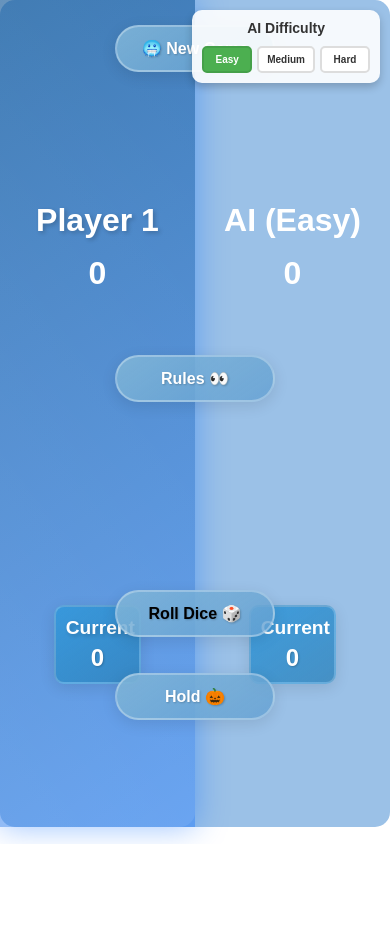
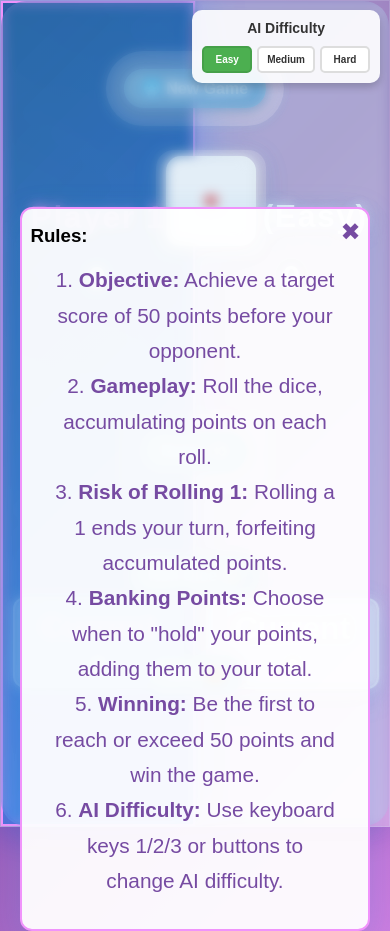
Before and after one commit to RoopeshMerwade/Dice-Game, a website: page index.html in a window 390 px wide. Before the commit the page ends 844 px from the top, so only its background shows below. Drawn offline with nearby package versions, Linux system fonts and the light colour scheme.

Commit message:
Enhance CSS for improved visual aesthetics and responsiveness, including animated gradients, refined button styles, and updated layout properties.

```diff
--- a/dice.css
+++ b/dice.css
@@ -12,28 +12,31 @@ html {
   --c3: #f093fb;
 
   --_g: var(--c3) 0 120deg, #0000 0;
-  background: conic-gradient(from -60deg at 50% calc(100% / 3), var(--_g)),
-    conic-gradient(from 120deg at 50% calc(200% / 3), var(--_g)),
-    conic-gradient(
-      from 60deg at calc(200% / 3),
-      var(--c3) 60deg,
-      var
-      #0000 0
-    ),
-    conic-gradient(from 180deg at calc(100% / 3), var(--c1) 60deg, var(--_g)),
-    linear-gradient(
-      90deg,
-      var(--c1) calc(100% / 6),
-      var(--c2) 0 50%,
-      var(--c1) 0 calc(500% / 6),
-      var(--c2) 0
-    );
-  background-size: calc(1.732 * var(--s)) var(--s);
+  background: linear-gradient(135deg, #667eea 0%, #764ba2 50%, #f093fb 100%);
+  min-height: 100vh;
+  /* Add a subtle animated gradient overlay */
+  background-size: 200% 200%;
+  animation: gradientMove 8s ease-in-out infinite;
+}
+
+@keyframes gradientMove {
+  0% {
+    background-position: 0% 50%;
+  }
+  50% {
+    background-position: 100% 50%;
+  }
+  100% {
+    background-position: 0% 50%;
+  }
 }
 
 body {
   overflow: hidden;
   position: relative;
+  /* Add a glassy overlay for depth */
+  background: rgba(255, 255, 255, 0.05);
+  backdrop-filter: blur(2px);
 }
 
 .container {
@@ -41,74 +44,89 @@ body {
   display: flex;
   align-items: center;
   justify-content: center;
-  background-color: #9bc1e7;
+  background: rgba(255, 255, 255, 0.18);
+  box-shadow: 0 8px 32px 0 rgba(31, 38, 135, 0.18);
   margin: auto;
   height: 98vh;
-  border-radius: 15px;
+  border-radius: 25px;
   position: relative;
+  border: 1.5px solid rgba(255, 255, 255, 0.25);
+  backdrop-filter: blur(8px);
+  transition: box-shadow 0.3s;
 }
-.left0 {
+
+.left0,
+.right1 {
   width: 50%;
-  /* background-image: linear-gradient(to top right, #009245, #fcee21); */
   height: 100%;
-  border-top-left-radius: 15px;
-  border-bottom-left-radius: 15px;
+  border-radius: 25px;
   display: flex;
   flex-direction: column;
   z-index: 2;
   justify-content: space-around;
+  background: rgba(255, 255, 255, 0.1);
+  box-shadow: 0 4px 24px 0 rgba(52, 152, 219, 0.08);
+  transition: background 0.3s;
 }
+
+.left0 {
+  border-top-left-radius: 25px;
+  border-bottom-left-radius: 25px;
+  border-right: 1px solid rgba(255, 255, 255, 0.12);
+}
+
 .right1 {
-  width: 50%;
-  height: 100%;
-  /* background-image: linear-gradient(to top right, #ff512f, #dd2476); */
-  border-top-right-radius: 15px;
-  border-bottom-right-radius: 15px;
-  display: flex;
-  flex-direction: column;
-  z-index: 2;
-  justify-content: space-around;
+  border-top-right-radius: 25px;
+  border-bottom-right-radius: 25px;
+  border-left: 1px solid rgba(255, 255, 255, 0.12);
 }
 
 .left-top h1,
 .right-top h1 {
   font-family: "Poppins", sans-serif;
   font-weight: bold;
-  color: white;
-  font-size: 3rem;
+  color: #fff;
+  font-size: 3.2rem;
+  letter-spacing: 1.5px;
+  text-shadow: 0 4px 24px rgba(52, 152, 219, 0.18);
+  margin-bottom: 0.5rem;
+  transition: color 0.3s;
 }
 
 .player-score {
-  font-size: 3rem;
+  font-size: 3.5rem;
   font-weight: bold;
   margin: 2rem;
-  color: white;
+  color: #fff;
+  text-shadow: 0 2px 8px rgba(41, 128, 185, 0.18);
+  letter-spacing: 2px;
+  transition: color 0.3s;
 }
+
 .left-bottom,
 .right-bottom {
-  width: 45%;
-  background: linear-gradient(
-    145deg,
-    rgba(52, 152, 219, 0.9),
-    rgba(41, 128, 185, 0.75)
-  );
-  border-radius: 10px;
+  width: 60%;
+  background: rgba(255, 255, 255, 0.22);
+  border-radius: 18px;
   margin: auto;
   text-align: center;
   font-family: "Vollkorn", serif;
-  color: white;
-  padding: 10px;
-  box-shadow: 0 4px 15px rgba(0, 0, 0, 0.1);
-  border: 2px solid rgba(255, 255, 255, 0.2);
+  color: #fff;
+  padding: 18px 10px 14px 10px;
+  box-shadow: 0 8px 32px 0 rgba(52, 152, 219, 0.13);
+  border: 2px solid rgba(255, 255, 255, 0.25);
+  backdrop-filter: blur(6px);
+  transition: background 0.3s, box-shadow 0.3s;
 }
 
 .left-bottom .dice-score,
 .right-bottom .dice-score {
-  font-size: 35px;
+  font-size: 2.5rem;
   font-family: "Poppins", sans-serif;
   font-weight: bold;
-  color: white;
-  text-shadow: 1px 1px 2px rgba(0, 0, 0, 0.2);
+  color: #fff;
+  text-shadow: 0 2px 8px rgba(41, 128, 185, 0.18);
+  margin-top: 0.5rem;
 }
 
 .left-top,
@@ -129,61 +147,85 @@ body {
 
 .new-game {
   position: absolute;
-  top: 8%;
+  top: 6%;
   z-index: 5;
-  color: black;
-  font-family: "Gill Sans", "Gill Sans MT", Calibri, "Trebuchet MS", sans-serif;
+  color: #fff;
+  font-family: "Poppins", sans-serif;
   outline: 0;
   border: 0;
+  left: 50%;
+  transform: translateX(-50%);
+  background: rgba(255, 255, 255, 0.18);
+  border-radius: 50rem;
+  box-shadow: 0 2px 8px rgba(41, 128, 185, 0.12);
+  padding: 10px 32px;
+  font-size: 1.3rem;
+  font-weight: 600;
+  letter-spacing: 1px;
+  transition: background 0.3s, color 0.3s;
 }
 
 .btn {
-  padding: 12px 28px;
+  padding: 14px 34px;
   border-radius: 50rem;
   border: 2px solid rgba(255, 255, 255, 0.3);
   outline: 0;
-  font-size: 22px;
-  font-weight: 600;
+  font-size: 1.4rem;
+  font-weight: 700;
   cursor: pointer;
   background: linear-gradient(
-    145deg,
-    rgba(127, 180, 215, 0.9),
-    rgba(99, 160, 210, 0.8)
+    135deg,
+    rgba(127, 180, 215, 0.85),
+    rgba(99, 160, 210, 0.85)
   );
-  color: white;
-  text-shadow: 1px 1px 2px rgba(0, 0, 0, 0.2);
-  box-shadow: 0 4px 15px rgba(0, 0, 0, 0.1);
-  transition: all 0.3s ease;
+  color: #fff;
+  text-shadow: 0 2px 8px rgba(41, 128, 185, 0.18);
+  box-shadow: 0 4px 18px rgba(0, 0, 0, 0.1);
+  transition: all 0.3s cubic-bezier(0.4, 2, 0.3, 1);
+  margin: 0 8px;
+  border: none;
 }
 
-.btn:hover {
-  transform: translateY(-2px);
+.btn:hover,
+.new-game:hover {
+  transform: translateY(-3px) scale(1.04);
   background: linear-gradient(
-    145deg,
-    rgba(41, 128, 185, 0.9),
-    rgba(52, 152, 219, 0.8)
+    135deg,
+    rgba(41, 128, 185, 0.95),
+    rgba(52, 152, 219, 0.95)
   );
-  box-shadow: 0 6px 20px rgba(0, 0, 0, 0.15);
+  color: #f093fb;
+  box-shadow: 0 8px 32px rgba(41, 128, 185, 0.18);
   border-color: rgba(255, 255, 255, 0.5);
 }
 
-.btn:active {
-  transform: translateY(1px);
+.btn:active,
+.new-game:active {
+  transform: translateY(1px) scale(0.98);
   box-shadow: 0 2px 10px rgba(0, 0, 0, 0.1);
 }
 
 .dice {
   position: absolute;
   left: 44.5%;
-  top: 25%; /* Changed from 30% */
+  top: 23%;
   z-index: 5;
+  background: rgba(255, 255, 255, 0.18);
+  border-radius: 18px;
+  box-shadow: 0 4px 24px 0 rgba(52, 152, 219, 0.13);
+  padding: 10px 18px;
+  transition: background 0.3s;
 }
+
 .dice .diceImage {
-  width: 35%;
+  width: 90px;
+  max-width: 100%;
   border-radius: 15px;
-  box-shadow: 10px 10px 5px #493e3e;
-  /* z-index: 2; */
+  box-shadow: 0 4px 18px #493e3e33;
+  background: rgba(255, 255, 255, 0.12);
+  transition: box-shadow 0.3s;
 }
+
 .roll-dice {
   position: absolute;
   bottom: 27%;
@@ -191,39 +233,7 @@ body {
   left: 50%;
   transform: translateX(-50%);
 }
-.hidden {
-  display: none;
-}
-.tips {
-  position: absolute;
-  top: 50%; /* Changed from 40% */
-  z-index: 5;
-  left: 50%;
-  transform: translateX(-50%);
-  margin-bottom: 20px; /* Add margin for separation */
-}
-.rules-box {
-  position: absolute;
-  width: 60%;
-  background-color: white;
-  z-index: 7;
-  border-radius: 10px;
-  top: 35%;
-}
-.hide {
-  display: none;
-}
-.box-rules {
-  font-size: 20px;
-  text-align: center;
-  padding: 15px 20px;
-  line-height: 27px;
-  margin: 0;
-}
-.DiceRoll {
-  color: black;
-  font-size: 25px;
-}
+
 .hold {
   position: absolute;
   bottom: 15%;
@@ -231,17 +241,19 @@ body {
   left: 50%;
   transform: translateX(-50%);
 }
+
 .active-player {
   background: linear-gradient(
-    145deg,
-    rgba(1, 75, 144, 0.6),
-    rgba(0, 102, 255, 0.4)
+    135deg,
+    rgba(1, 75, 144, 0.7),
+    rgba(0, 102, 255, 0.5)
   );
-  border-radius: 15px;
-  box-shadow: 0 0 20px rgba(0, 102, 255, 0.2);
-  transition: all 0.3s ease;
+  border-radius: 25px;
+  box-shadow: 0 0 32px rgba(0, 102, 255, 0.18);
+  transition: all 0.3s;
   position: relative;
   animation: activeGlow 2s ease-in-out infinite;
+  border: 2px solid #f093fb;
 }
 
 .active-player::before {
@@ -251,22 +263,23 @@ body {
   left: 0;
   right: 0;
   bottom: 0;
-  border-radius: 15px;
-  background: linear-gradient(45deg, rgba(255, 255, 255, 0.1), transparent);
+  border-radius: 25px;
+  background: linear-gradient(45deg, rgba(255, 255, 255, 0.08), transparent);
   z-index: -1;
 }
 
 .active-player h1 {
-  text-shadow: 2px 2px 4px rgba(0, 0, 0, 0.2);
+  text-shadow: 2px 2px 8px rgba(0, 0, 0, 0.18);
+  color: #f093fb;
 }
 
 @keyframes activeGlow {
   0%,
   100% {
-    box-shadow: 0 0 20px rgba(0, 102, 255, 0.2);
+    box-shadow: 0 0 32px rgba(0, 102, 255, 0.18);
   }
   50% {
-    box-shadow: 0 0 30px rgba(0, 102, 255, 0.4);
+    box-shadow: 0 0 48px rgba(0, 102, 255, 0.28);
   }
 }
 
@@ -275,177 +288,163 @@ body {
   position: absolute;
   right: 2%;
   border: none;
-  font-size: 20px;
+  font-size: 1.5rem;
   background: none;
   top: 9px;
+  color: #764ba2;
+  transition: color 0.2s;
 }
+
+#closeButton:hover {
+  color: #f093fb;
+}
+
 .overlay {
   position: absolute;
   height: 100%;
   width: 100%;
   top: 0;
   left: 0;
-  background-color: rgba(99, 160, 210, 0.5);
-  backdrop-filter: blur(3px);
+  background: rgba(99, 160, 210, 0.18);
+  backdrop-filter: blur(6px);
   z-index: 6;
-  border-radius: 15px;
+  border-radius: 25px;
 }
 
-.popup {
-  display: flex;
-  justify-content: space-between;
-  margin: auto;
-  width: 96%;
-  height: 45px;
-}
-.active-player {
-  font-weight: 600;
-}
-.player-winner1 {
-  background-color: #080808;
-  z-index: 4;
+.tips {
+  position: absolute;
+  top: 50%;
+  z-index: 5;
+  left: 50%;
+  transform: translateX(-50%);
+  margin-bottom: 20px;
+  background: rgba(255, 255, 255, 0.18);
+  border-radius: 12px;
+  padding: 10px 24px;
+  color: #fff;
+  font-size: 1.1rem;
+  box-shadow: 0 2px 8px rgba(41, 128, 185, 0.12);
+  letter-spacing: 1px;
 }
 
-/* Remove this section since we're using the dynamically created buttons */
-/*
-.difficulty-selector {
+.rules-box {
   position: absolute;
-  top: 16%;
-  left: 50%;
-  transform: translateX(-50%);
-  z-index: 5;
-  display: flex;
-  gap: 10px;
+  width: 60%;
+  background: rgba(255, 255, 255, 0.95);
+  z-index: 7;
+  border-radius: 18px;
+  top: 35%;
+  box-shadow: 0 8px 32px 0 rgba(52, 152, 219, 0.18);
+  border: 2px solid #f093fb;
+  padding: 1.5rem 2rem;
+  transition: background 0.3s;
 }
 
-.difficulty-btn {
-  padding: 8px 16px;
-  font-size: 14px;
-  border-radius: 20px;
-  background: linear-gradient(145deg, rgba(255, 255, 255, 0.1), rgba(255, 255, 255, 0.05));
-  border: 1px solid rgba(255, 255, 255, 0.2);
-  color: white;
-  transition: all 0.3s ease;
+.box-rules {
+  font-size: 1.3rem;
+  text-align: center;
+  padding: 15px 20px;
+  line-height: 1.7;
+  margin: 0;
+  color: #764ba2;
+  font-weight: 500;
 }
 
-.difficulty-btn:hover {
-  background: linear-gradient(145deg, rgba(255, 255, 255, 0.2), rgba(255, 255, 255, 0.1));
-  transform: translateY(-1px);
+.winner-popup {
+  position: fixed;
+  top: 50%;
+  left: 50%;
+  transform: translate(-50%, -50%);
+  background: linear-gradient(
+    135deg,
+    rgba(41, 128, 185, 0.98),
+    rgba(52, 152, 219, 0.98)
+  );
+  padding: 2.5rem 5rem;
+  border-radius: 25px;
+  text-align: center;
+  z-index: 1000;
+  box-shadow: 0 8px 32px rgba(0, 0, 0, 0.22);
+  animation: popIn 0.5s cubic-bezier(0.26, 0.53, 0.74, 1.48);
+  border: 2px solid #f093fb;
 }
 
-.active-difficulty {
-  background: linear-gradient(145deg, rgba(41, 128, 185, 0.8), rgba(52, 152, 219, 0.6)) !important;
-  border-color: rgba(255, 255, 255, 0.4);
-  font-weight: bold;
+.winner-popup h2 {
+  color: #fff;
+  font-size: 2.8rem;
+  margin: 0;
+  text-shadow: 2px 2px 8px rgba(0, 0, 0, 0.18);
+  letter-spacing: 1.5px;
 }
-*/
+
+.winner-popup p {
+  color: #fff;
+  font-size: 1.3rem;
+  margin-top: 1.2rem;
+  text-shadow: 1px 1px 4px rgba(0, 0, 0, 0.13);
+}
+
+.winner-overlay {
+  position: fixed;
+  top: 0;
+  left: 0;
+  right: 0;
+  bottom: 0;
+  background: rgba(0, 0, 0, 0.32);
+  z-index: 999;
+}
 
 @media (max-width: 768px) {
   .container {
     width: 100%;
     align-items: center;
+    border-radius: 0;
   }
-
+  .left0,
+  .right1 {
+    border-radius: 0;
+  }
   .dice {
     left: 40%;
-    top: 20%;
+    top: 18%;
+    padding: 6px 10px;
   }
-
-  .right-bottom h1,
-  .left-bottom h1 {
-    font-size: 26px;
+  .left-bottom,
+  .right-bottom {
+    width: 90%;
+    border-radius: 12px;
+    padding: 10px 4px;
   }
   .rules-box {
     top: 25%;
-    width: 75%;
+    width: 90%;
+    border-radius: 12px;
+    padding: 1rem 0.5rem;
   }
-  .left0,
-  .right1 {
-    width: 100%;
-    border-radius: 0;
+  .winner-popup {
+    padding: 1.2rem 1.2rem;
+    border-radius: 12px;
   }
-
-  .left0 h1,
-  .right1 h1,
-  .player-score,
-  .dice-score {
+  .btn,
+  .new-game {
+    padding: 10px 18px;
+    font-size: 1rem;
+    border-radius: 50rem;
+  }
+  .player-score {
+    font-size: 2rem;
+    margin: 1rem;
+  }
+  .left-top h1,
+  .right-top h1 {
     font-size: 2rem;
   }
   .left-bottom .dice-score,
   .right-bottom .dice-score {
-    font-size: 25px;
-    font-family: "Poppins", sans-serif;
-    font-weight: bold;
-  }
-  .left-bottom h1,
-  .right-bottom h1 {
-    font-size: 25px;
-  }
-  .btn {
-    padding: 10px 20px;
-    font-size: 18px;
-  }
-  .tips {
-    top: 45%;
-  }
-
-  .roll-dice {
-    bottom: 25%;
-  }
-
-  .hold {
-    bottom: 10%;
-  }
-
-  .left-bottom h1,
-  .right-bottom h1 {
-    font-size: 1.2rem; /* Reduce 'Current' text size */
-    margin-bottom: 5px;
-  }
-
-  .left-bottom .dice-score,
-  .right-bottom .dice-score {
-    font-size: 1.5rem; /* Reduce points size */
-  }
-
-  .player-score {
-    font-size: 2rem; /* Reduce total score size */
-    margin: 1rem;
-  }
-
-  .new-game {
-    top: 2%;
-    left: 50%;
-    transform: translateX(-50%);
-  }
-
-  .tips {
-    top: 42%;
-    left: 50%;
-    transform: translateX(-50%);
-    margin-bottom: 0;
-  }
-
-  .roll-dice {
-    bottom: 22%;
-    left: 50%;
-    transform: translateX(-50%);
-  }
-
-  .hold {
-    bottom: 12%;
-    left: 50%;
-    transform: translateX(-50%);
-  }
-
-  .btn {
-    min-width: 160px;
-    padding: 12px 20px;
-    font-size: 16px;
+    font-size: 1.2rem;
   }
 }
 
-/* For very small devices */
 @media (max-width: 320px) {
   .left-bottom h1,
   .right-bottom h1 {
@@ -483,6 +482,7 @@ body {
     margin: 8px 0;
     touch-action: manipulation;
   }
+}
 }
 
 .winner-popup {
```
